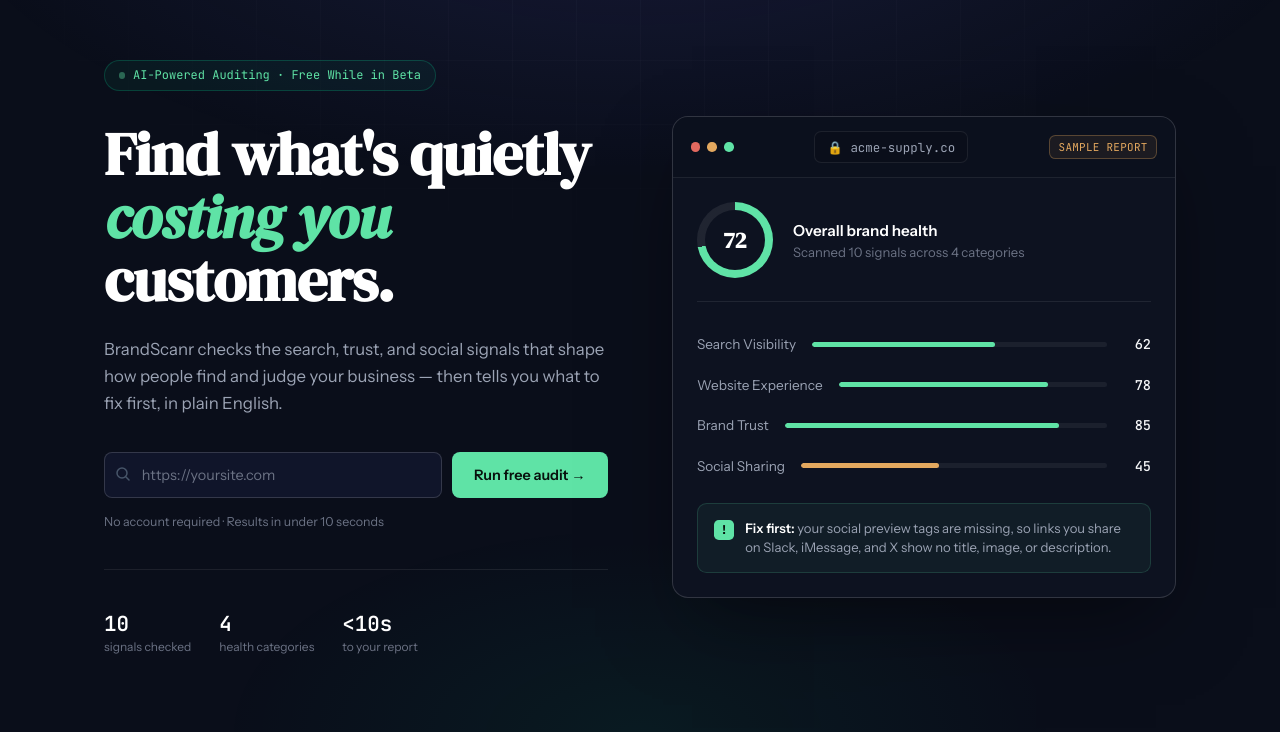
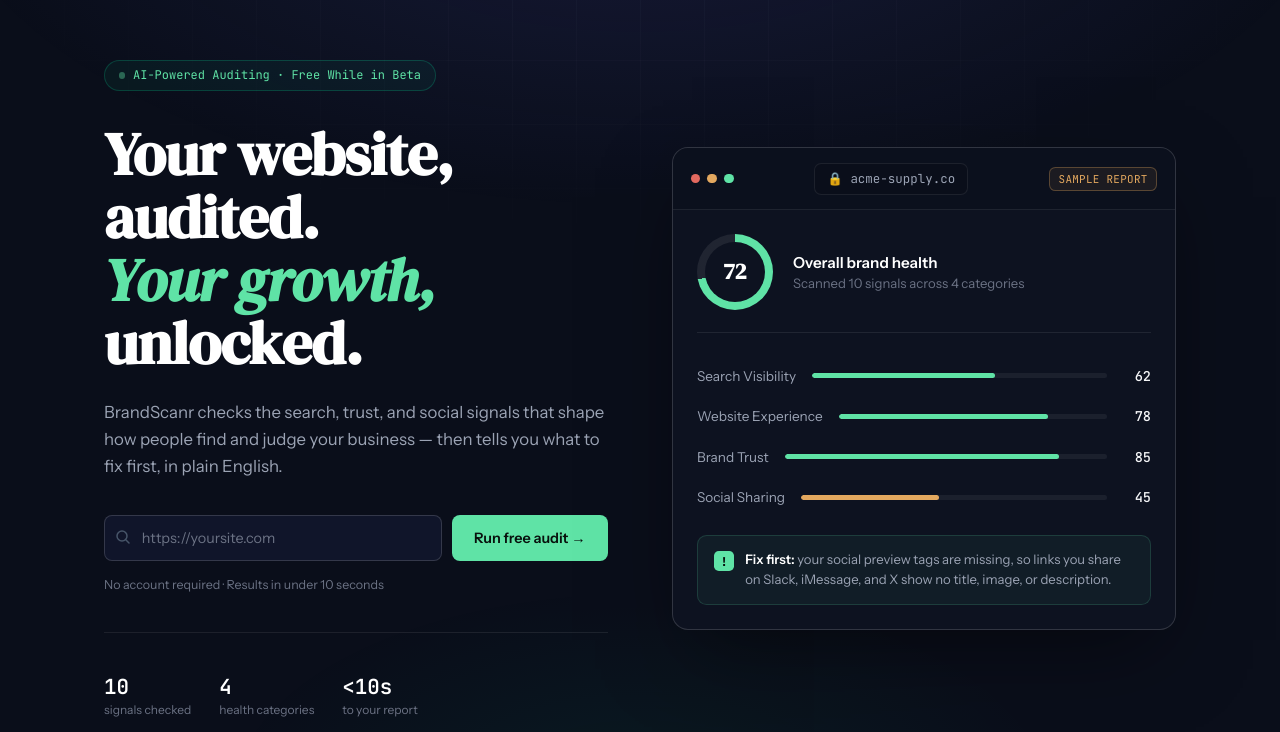
Before and after one commit to Kiannamendez/BrandScanr, a website: page public/index.html in a window 1280 px wide. Shown: the part 68-800 px from the top of the page. Drawn offline with Linux system fonts and the light colour scheme.

Commit message:
Update index.html

```diff
--- a/public/index.html
+++ b/public/index.html
@@ -69,8 +69,8 @@
           </div>
 
           <h1 class="hero-title">
-            Find what's quietly<br />
-            <span class="serif-italic">costing you</span> customers.
+            Your website, audited.<br />
+            <span class="serif-italic">Your growth,</span> unlocked.
           </h1>
 
           <p class="hero-sub">
```
